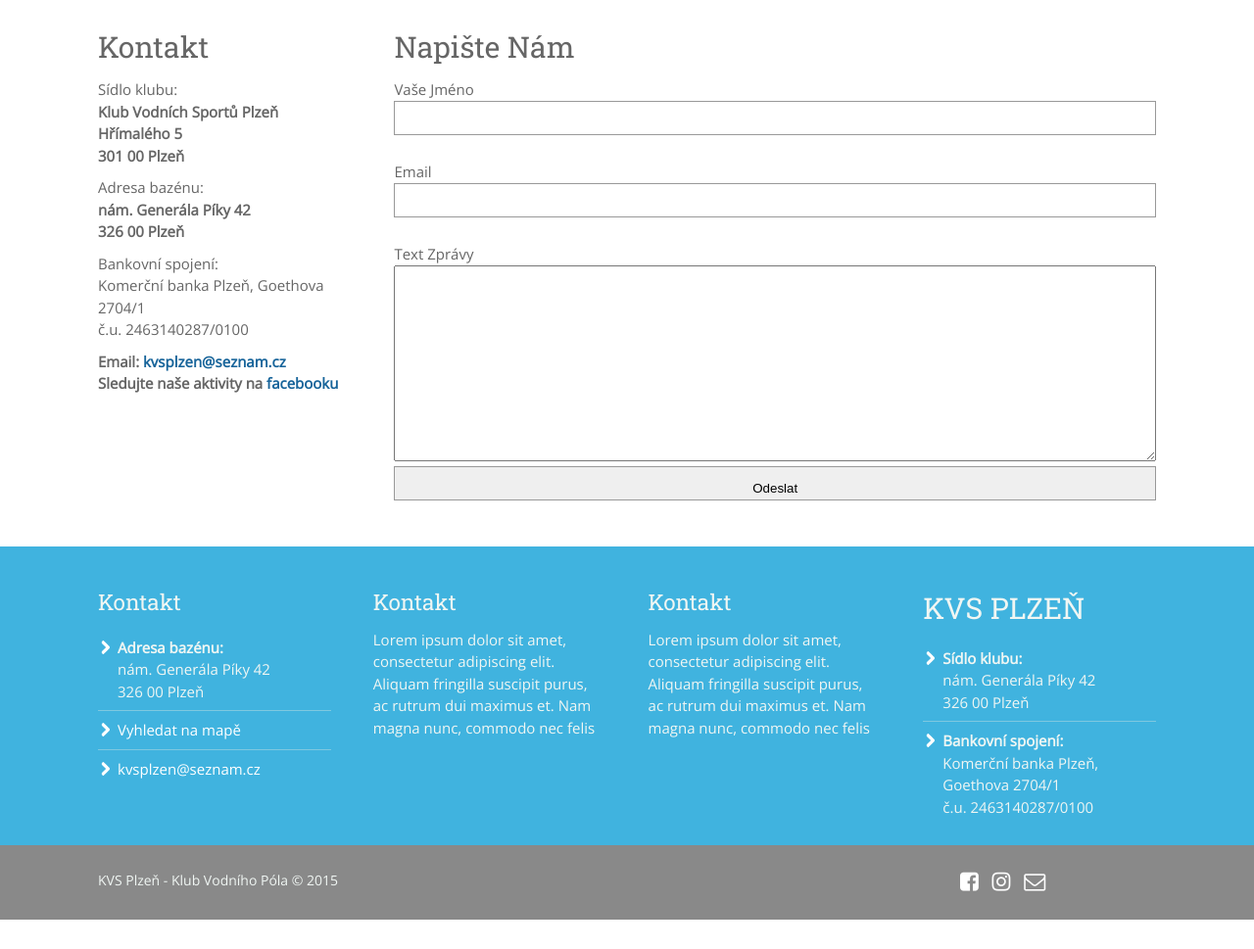
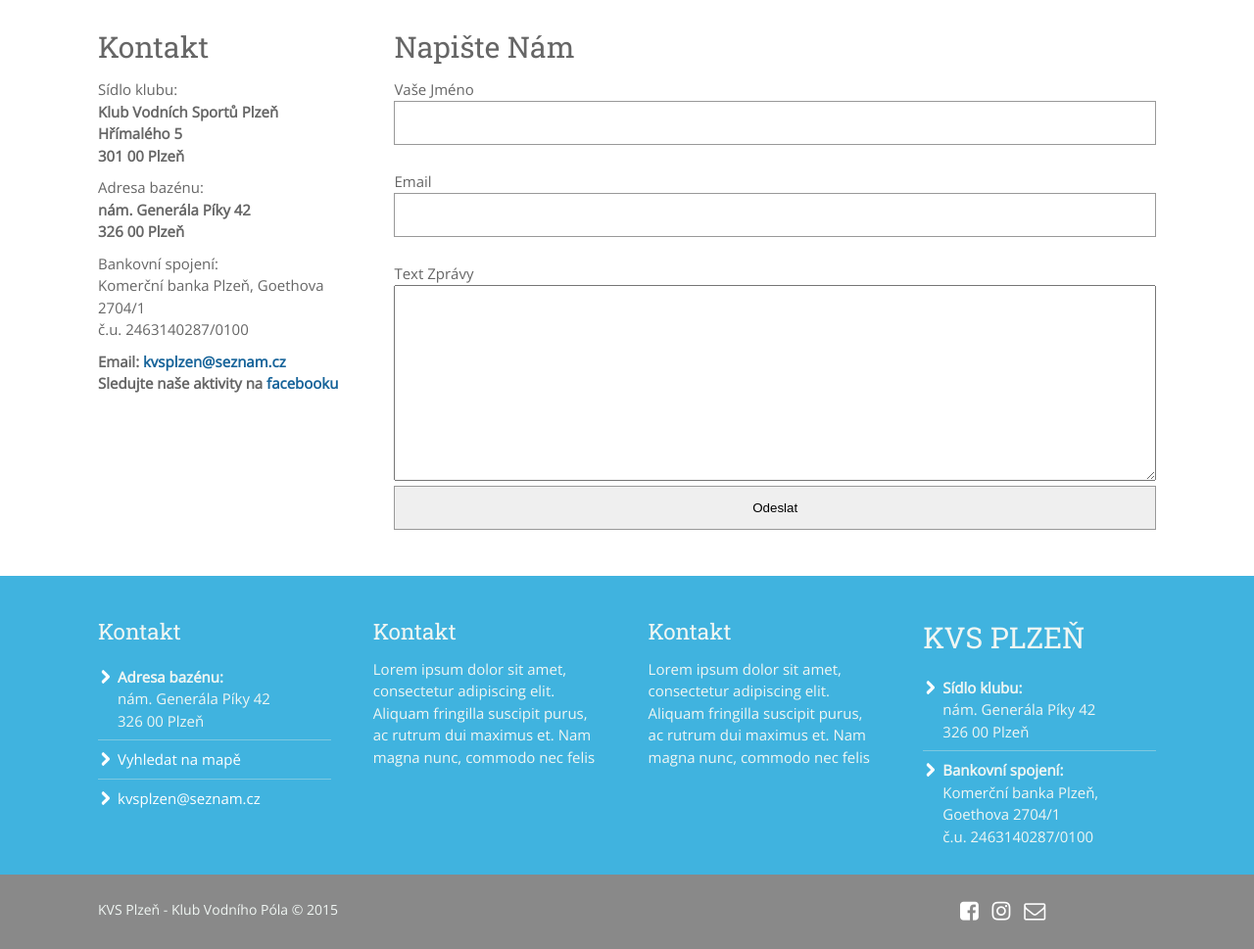
Before and after one commit to SteveVil/KVS-web, a Jekyll site: the page built from Kontakt/index.html, in a window 1280 px wide. Shown: the part 545-1514 px from the top of the page at 98% size. Built offline with Jekyll 4.4.1, drawn with Linux system fonts in a browser that asks for light colours; nearby versions of some CDN libraries; before the commit the page ends 1484 px from its top, so only the background shows below that.

Commit message:
Update _kontakt.sass

```diff
--- a/_sass/_kontakt.sass
+++ b/_sass/_kontakt.sass
@@ -15,7 +15,6 @@ input
 	display: block
 	width: 100%
 	border: 1px solid #999
-	height: 35px
 	padding: 14px 10px
 	margin-bottom: 2em
 
```
